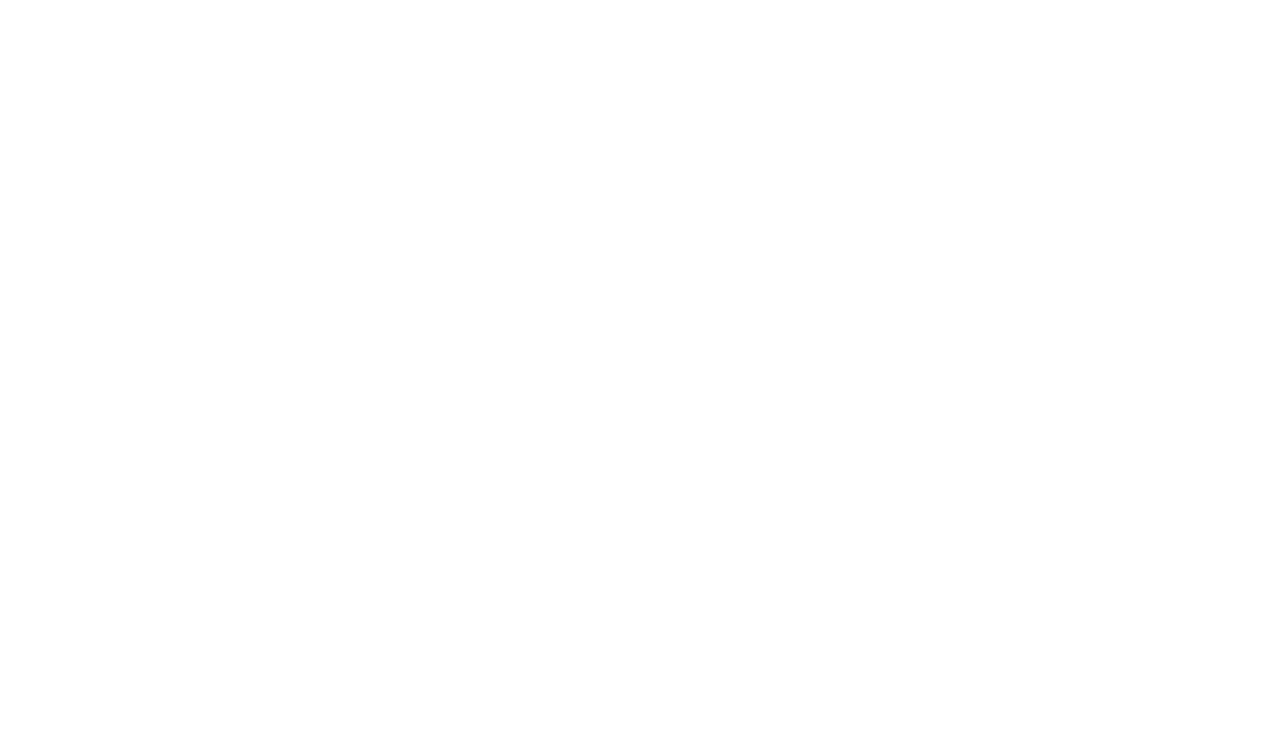
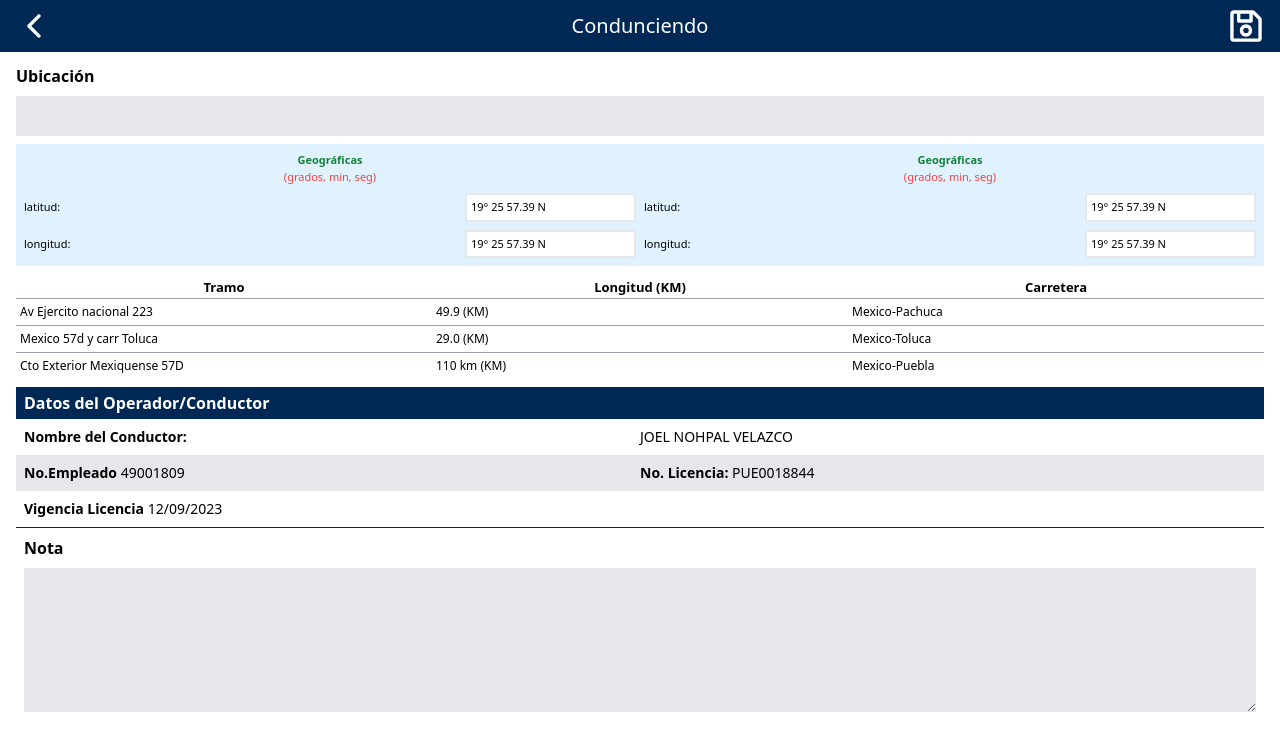
Before and after one commit to grupo-iamsa/Drivers_App, a React (Vite) app: page /admin/driving in a window 1280 px wide. Before the commit this address had no page. Shown: the top 750 px of the page. Built offline with nearby package versions, Linux system fonts and the light colour scheme.

Commit message:
finish drivinf Page

```diff
--- /dev/null
+++ b/src/hooks/useDetectedUser.jsx
@@ -0,0 +1,14 @@
+import { useEffect, useState } from "react"
+import { useLocation } from "react-router-dom"
+
+export const useDetectedUSer = () => {
+  const location = useLocation()
+
+  const [user, setUser] = useState("")
+
+  useEffect(() =>{
+    location.pathname.includes("admin") ? setUser("admin") : setUser("driver")
+  })
+
+  return user
+}
--- /dev/null
+++ b/src/mocks/drivingData.js
@@ -0,0 +1,17 @@
+export const drivingData = [
+  {
+    tramo:"Av Ejercito nacional 223",
+    longitud: "49.9",
+    carretera: "Mexico-Pachuca"
+  },
+  {
+    tramo:"Mexico 57d y carr Toluca",
+    longitud: "29.0",
+    carretera: "Mexico-Toluca"
+  },
+  {
+    tramo:"Cto Exterior Mexiquense 57D",
+    longitud: "110 km",
+    carretera: "Mexico-Puebla"
+  },
+]
--- /dev/null
+++ b/src/pages/DrivingPage.jsx
@@ -0,0 +1,97 @@
+import { drivingData } from "../mocks/drivingData"
+import { Header, NavBar, Row } from "../ui/components"
+
+export const DrivingPage = () => {
+  return(
+    <>
+      <NavBar modal={true}>
+        Condunciendo
+      </NavBar>
+      <main className="pt-16 px-4 animate__animated animate__slideInLeft">
+        <form onSubmit=""
+          className="grid gap-2"
+        >
+          <label><strong>Ubicación</strong></label>
+          <input type="text"
+            className="bg-gray-200 rounded-sm p-2"
+          />
+          <section className="bg-sky-100 grid grid-cols-2 p-2 text-[11px] gap-2">
+            <div className="text-center grid">
+              <p className="text-green-700"><strong>Geográficas</strong></p>
+              <p className="text-red-500">(grados, min, seg)</p>
+              <div className="flex gap-2 items-center justify-between mt-2">
+                <label>latitud:</label>
+                <input className="p-1 border-gray-200 border-2" type="text" value="19° 25 57.39 N" />
+              </div>
+              <div className="flex gap-2 items-center justify-between mt-2">
+                <label>longitud:</label>
+                <input className="p-1 border-gray-200 border-2" type="text" value="19° 25 57.39 N" />
+              </div>
+            </div>
+            <div className="text-center grid">
+              <p className="text-green-700"><strong>Geográficas</strong></p>
+              <p className="text-red-500">(grados, min, seg)</p>
+              <div className="flex gap-2 items-center justify-between mt-2">
+                <label>latitud:</label>
+                <input className="p-1 border-gray-200 border-2" type="text" value="19° 25 57.39 N" />
+              </div>
+              <div className="flex gap-2 items-center justify-between mt-2">
+                <label>longitud:</label>
+                <input className="p-1 border-gray-200 border-2" type="text" value="19° 25 57.39 N" />
+              </div>
+            </div>
+          </section>
+        </form>
+        <section className="mt-3">
+          <header className="grid grid-cols-3 text-[13px] text-center">
+            <div>
+              <strong>Tramo</strong>
+            </div>
+            <div>
+              <strong>Longitud (KM)</strong>
+            </div>
+            <div>
+              <strong>Carretera</strong>
+            </div>
+          </header>
+          {
+            drivingData.map( register => (
+              <header className="grid grid-cols-3 text-[12px]">
+              <div className="border-t-[1px] border-gray-400 py-1 px-1">
+                <p>{register.tramo}</p>
+              </div>
+              <div className="border-t-[1px] border-gray-400 py-1 px-1">
+                <p>{register.longitud} (KM)</p>
+              </div>
+              <div className="border-t-[1px] border-gray-400 py-1 px-1">
+                <p>{register.carretera}</p>
+              </div>
+            </header>
+            ))
+          }
+        </section>
+        <section className="mt-2 border-b-[1px] border-blue-p">
+        <Header>Datos del Operador/Conductor</Header>
+        <Row cols="2">
+          <p><strong>Nombre del Conductor: </strong></p>
+          <p>JOEL NOHPAL VELAZCO</p>
+        </Row>
+        <Row cols="2" bg="gray">
+            <p><strong>No.Empleado </strong> 49001809</p>
+            <p><strong>No. Licencia: </strong>PUE0018844</p>
+        </Row>
+        <Row cols="1">
+            <p><strong>Vigencia Licencia </strong> 12/09/2023</p>
+        </Row>
+      </section>
+      <section className="px-2 mb-8 mt-2">
+        <form className="grid gap-2">
+          <label><strong>Nota</strong></label>
+          <textarea className="bg-gray-200 h-36"></textarea>
+        </form>
+      </section>
+      </main>
+
+    </>
+  )
+}
--- a/src/pages/GraphicsPage.jsx
+++ b/src/pages/GraphicsPage.jsx
@@ -5,7 +5,7 @@
 export const GraphicsPage = () => {
   return(
     <>
-    <NavBar user="admin" modal={true}>
+    <NavBar modal={true}>
       Datos de Consuccion
     </NavBar>
     <section className="animate__animated animate__slideInLeft">
--- a/src/pages/LoggedPage.jsx
+++ b/src/pages/LoggedPage.jsx
@@ -6,8 +6,12 @@
 import { CiWarning } from "react-icons/ci"
 import { BsBusFront } from "react-icons/bs"
 import { activity } from "../mocks/activity"
+import { useDetectedUSer } from "../hooks/useDetectedUser"
 
 export const LoggedPage = () => {
+
+  const user = useDetectedUSer()
+
   return(
     <>
     <NavBar user="admin"/>
@@ -47,7 +51,7 @@
           Lunes 31 de Julio 2024
         </Header>
         <nav className="grid grid-cols-6 gap-3 px-2 py-2 bg-gray-200">
-          <CircleBtn text="Conduciendo">
+          <CircleBtn text="Conduciendo" link={`/${user}/driving`}>
             <GiSteeringWheel className="text-5xl" />
           </CircleBtn>
           <CircleBtn text="Pausa">
--- a/src/pages/LoginPage.jsx
+++ b/src/pages/LoginPage.jsx
@@ -14,7 +14,7 @@
     if(user === "admin"){
       navigate("/admin")
     }else{
-      navigate("/user")
+      navigate("/driver")
     }
 
   }
--- a/src/pages/index.js
+++ b/src/pages/index.js
@@ -2,3 +2,4 @@
 export * from "./LoginPage"
 export * from "./GraphicsPage"
 export * from "./LoggedPage"
+export * from "./DrivingPage"
--- a/src/router/AppRouter.jsx
+++ b/src/router/AppRouter.jsx
@@ -1,16 +1,19 @@
 import { Route, Routes } from "react-router-dom"
-import { GraphicsPage, HomePage, LoggedPage, LoginPage } from "../pages"
+import { DrivingPage, GraphicsPage, HomePage, LoggedPage, LoginPage } from "../pages"
 
 export const AppRouter = () =>{
+
   return(
 
     <Routes>
       <Route path="/" element={ <HomePage />} />
       <Route path="/login" element={ <LoginPage />} />
       <Route path="/admin" element={ <LoggedPage />} />
-      <Route path="/user" element={ <LoggedPage />} />
+      <Route path="/driver" element={ <LoggedPage />} />
       <Route path="/admin/graphics" element={ <GraphicsPage />} />
-      <Route path="/user/graphics" element={ <GraphicsPage />} />
+      <Route path="/driver/graphics" element={ <GraphicsPage />} />
+      <Route path="/admin/driving" element={ <DrivingPage />} />
+      <Route path="/driver/driving" element={ <DrivingPage />} />
     </Routes>
 
   )
--- a/src/ui/components/NavBar.jsx
+++ b/src/ui/components/NavBar.jsx
@@ -3,8 +3,12 @@
 import { IoMenu } from "react-icons/io5"
 import { TbChartInfographic } from "react-icons/tb"
 import { Link } from "react-router-dom"
+import { useDetectedUSer } from "../../hooks/useDetectedUser"
 
-export const NavBar = ({children, modal=false, user ="driver"}) => {
+export const NavBar = ({children, modal=false }) => {
+
+  const user = useDetectedUSer()
+
   if(modal){
     return(
       <header className="w-full bg-blue-p text-white text-4xl fixed z-10">
@@ -13,9 +17,9 @@
             <IoIosArrowBack />
           </Link>
           <h2 className="text-xl">{ children }</h2>
-          <Link to={`/${user}/graphics`}>
+          <button onClick={() => confirm("¿Desea guardar los tados?")}>
             <FaRegSave />
-          </Link>
+          </button>
         </nav>
       </header>
     )
```
